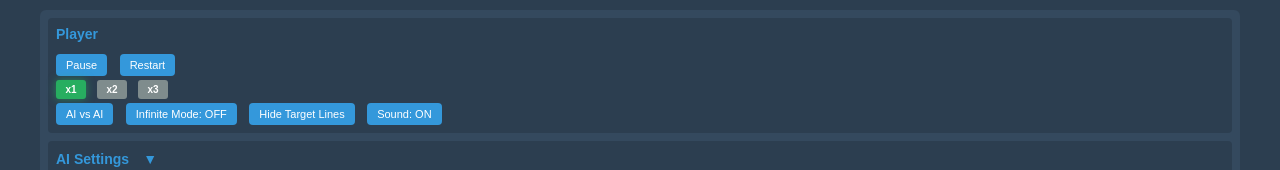
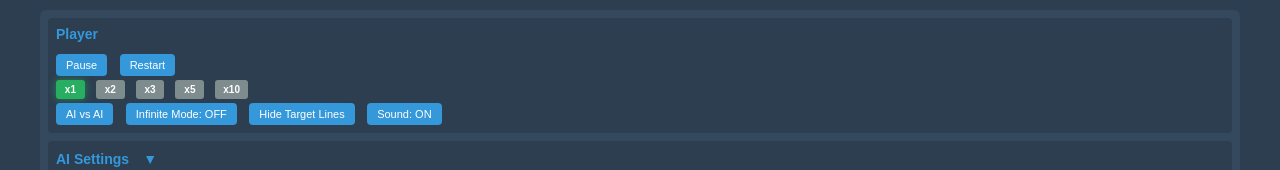
Before and after one commit to evgiz0r/autobattler, a plain HTML site: page index.html in a window 1280 px wide. Shown: the top 170 px of the page. Drawn offline with Linux system fonts and the light colour scheme.

Commit message:
Add x5 and x10 game speed options: Extended speed controls from 3 to 5 buttons, increased container width to 200px

```diff
--- a/index.html
+++ b/index.html
@@ -14,10 +14,12 @@
                 <h3 style="font-size: 14px; margin-bottom: 8px;">Player</h3>
                 <button id="pause-btn" class="control-btn">Pause</button>
                 <button id="restart-btn" class="control-btn">Restart</button>
-                <div style="margin-top: 4px; display: flex; gap: 3px; max-width: 120px;">
+                <div style="margin-top: 4px; display: flex; gap: 3px; max-width: 200px;">
                     <button class="speed-btn active" data-speed="1">x1</button>
                     <button class="speed-btn" data-speed="2">x2</button>
                     <button class="speed-btn" data-speed="3">x3</button>
+                    <button class="speed-btn" data-speed="5">x5</button>
+                    <button class="speed-btn" data-speed="10">x10</button>
                 </div>
                 <button id="ai-vs-ai-btn" class="control-btn">AI vs AI</button>
                 <button id="infinite-mode-btn" class="control-btn">Infinite Mode: OFF</button>
```
